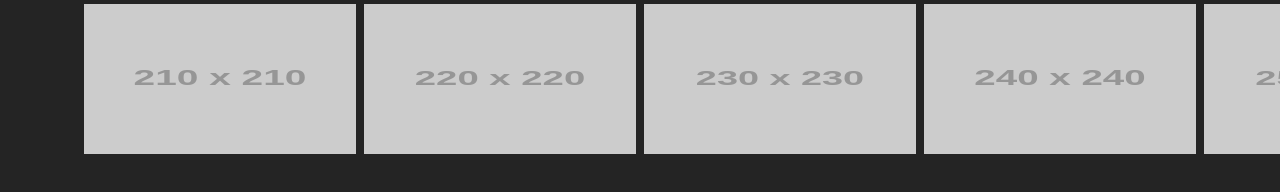
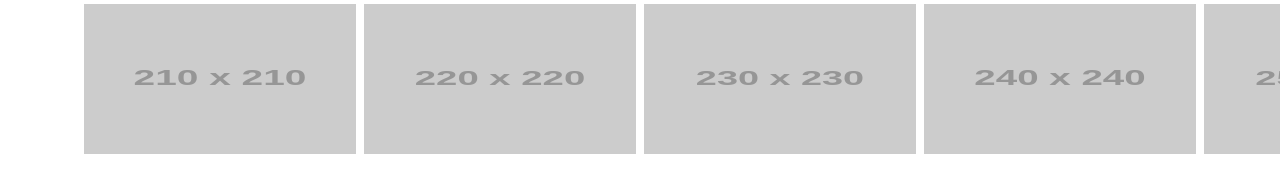
Before and after one commit to theednaffattack/netflix-ui-plain-ts, a website built with Vite: page index.html in a window 1280 px wide. Shown: the top 192 px of the page. Built offline with nearby package versions, Linux system fonts and the light colour scheme; placeholder pictures from the web are drawn by us.

Commit message:
Make default background white

```diff
--- a/src/style.css
+++ b/src/style.css
@@ -5,7 +5,8 @@
 
   color-scheme: light dark;
   color: rgba(255, 255, 255, 0.87);
-  background-color: #242424;
+  /* background-color: #242424; */
+  background-color: #fff;
 
   font-synthesis: none;
   text-rendering: optimizeLegibility;
```
